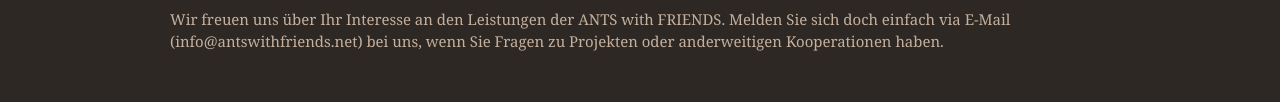
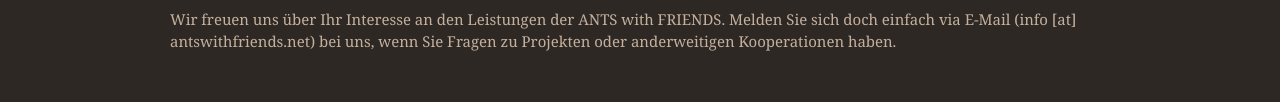
Before and after one commit to ANTSwithFRIENDS/antswithfriends.github.io, a plain HTML site: page kontakt.html in a window 1280 px wide. Shown: the part 261-363 px from the top of the page. Drawn offline with Linux system fonts and the light colour scheme.

Commit message:
Obfuscated contact email a little bit

```diff
--- a/kontakt.html
+++ b/kontakt.html
@@ -54,7 +54,7 @@
 
       <div class="grid_16" id="kontakt">
 
-        <p>Wir freuen uns über Ihr Interesse an den Leistungen der ANTS with FRIENDS. Melden Sie sich doch einfach via E-Mail (info@antswithfriends.net) bei uns, wenn Sie Fragen zu Projekten oder anderweitigen Kooperationen haben.</p>
+        <p>Wir freuen uns über Ihr Interesse an den Leistungen der ANTS with FRIENDS. Melden Sie sich doch einfach via E-Mail (info [at] antswithfriends.net) bei uns, wenn Sie Fragen zu Projekten oder anderweitigen Kooperationen haben.</p>
 
       </div>
 
```
